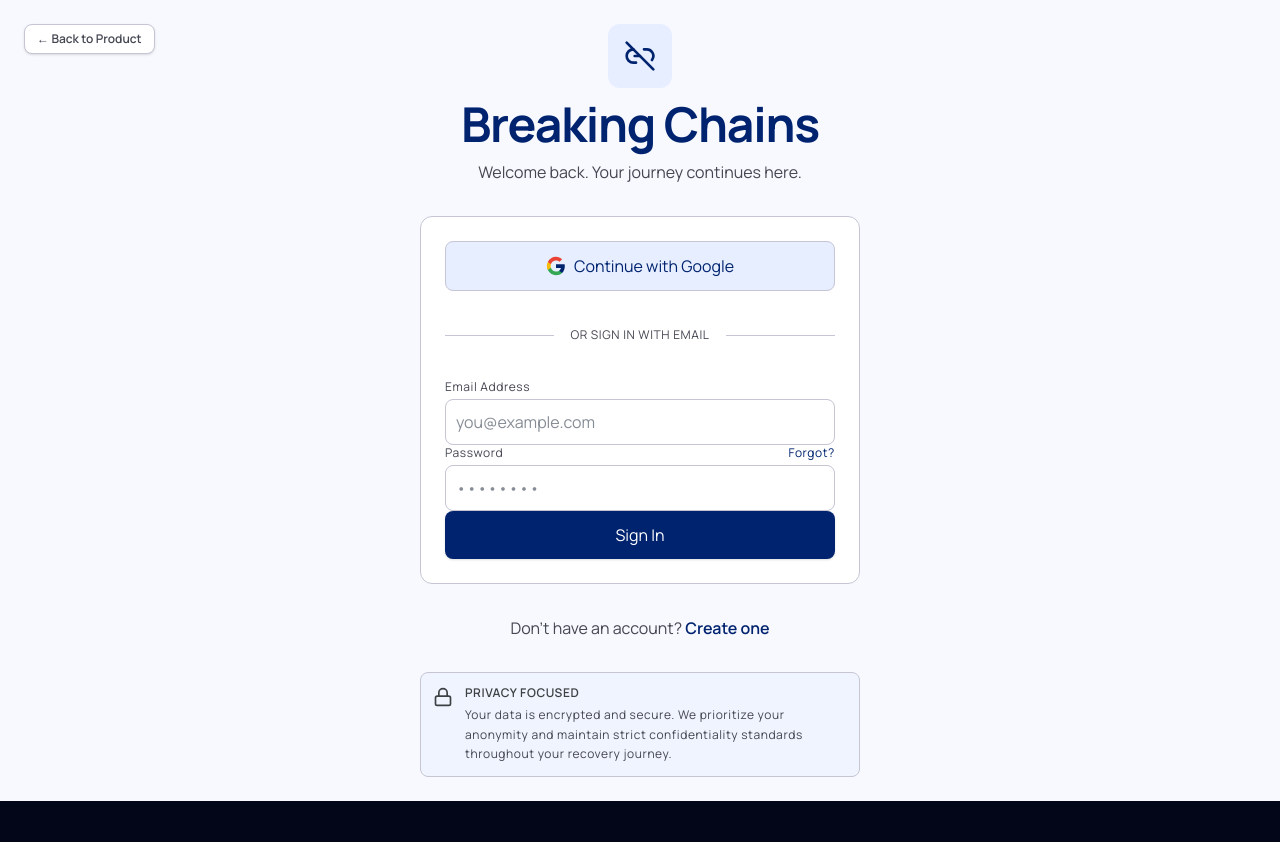
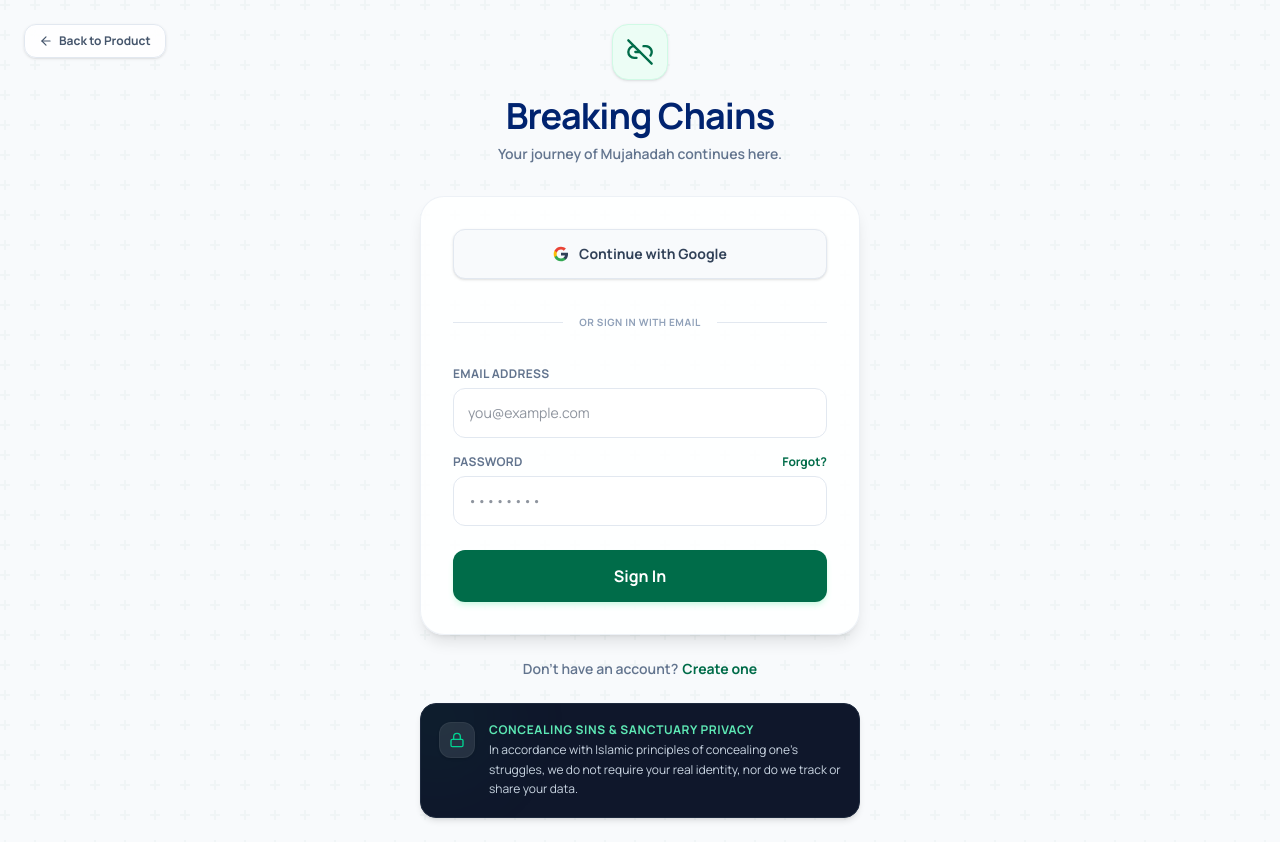
Before and after one commit to Breaking-Chains/breaking-chains-web, a React (Vite) app: page / in a window 1280 px wide. Both pictures are taken after a click on the button "Login". Before the commit the page ends 801 px from the top, so only its background shows below. Built offline with nearby package versions, Linux system fonts and the light colour scheme.

Commit message:
feat: implement AuthPage component with login and registration functionality

```diff
--- /dev/null
+++ b/src/data/authContent.json
@@ -0,0 +1,31 @@
+{
+  "login": {
+    "title": "Conceal & Purify",
+    "subtitle": "Your journey of Mujahadah continues here.",
+    "emailLabel": "Email Address",
+    "passwordLabel": "Password",
+    "submitBtn": "Sign In",
+    "toggleLink": "Create one",
+    "toggleText": "Don't have an account?"
+  },
+  "register": {
+    "title": "Begin Your Journey",
+    "subtitle": "Create an anonymous profile to break your chains.",
+    "fullNameLabel": "Display Name / Handle",
+    "usernameLabel": "Unique Username",
+    "emailLabel": "Email Address",
+    "passwordLabel": "Secure Password",
+    "submitBtn": "Sign Up",
+    "toggleLink": "Sign in",
+    "toggleText": "Already have an account?"
+  },
+  "googleBtn": "Continue with Google",
+  "dividerText": {
+    "login": "or sign in with email",
+    "register": "or sign up with email"
+  },
+  "privacy": {
+    "title": "Concealing Sins & Sanctuary Privacy",
+    "text": "In accordance with Islamic principles of concealing one's struggles, we do not require your real identity, nor do we track or share your data."
+  }
+}
--- /dev/null
+++ b/src/pages/AuthPage.css
@@ -0,0 +1,117 @@
+@reference "../index.css";
+
+.auth-container {
+  @apply min-h-screen flex items-center justify-center p-6 bg-slate-50 text-slate-800 antialiased w-full selection:bg-emerald-500/20 selection:text-emerald-950 font-sans relative overflow-hidden;
+}
+
+.auth-glow-1 {
+  @apply absolute -top-20 -left-20 w-80 h-80 rounded-full bg-emerald-400/10 blur-3xl -z-10 pointer-events-none;
+}
+
+.auth-glow-2 {
+  @apply absolute -bottom-20 -right-20 w-80 h-80 rounded-full bg-blue-400/10 blur-3xl -z-10 pointer-events-none;
+}
+
+.auth-btn-back {
+  @apply absolute top-6 left-6 flex items-center gap-1.5 text-xs font-manrope font-extrabold text-slate-600 hover:text-primary hover:border-slate-300 transition-all cursor-pointer bg-white/80 backdrop-blur-sm border border-slate-200 px-3.5 py-2 rounded-xl shadow-sm outline-none active:scale-95;
+}
+
+.auth-card-wrapper {
+  @apply w-full max-w-[440px] z-10;
+}
+
+.auth-header {
+  @apply text-center mb-8;
+}
+
+.auth-logo-box {
+  @apply inline-flex items-center justify-center w-14 h-14 rounded-2xl bg-emerald-50 text-secondary mb-4 border border-emerald-100 shadow-sm;
+}
+
+.auth-title {
+  @apply font-manrope font-extrabold text-3xl md:text-4xl text-primary tracking-tight;
+}
+
+.auth-subtitle {
+  @apply text-slate-500 mt-2 text-sm font-semibold font-manrope;
+}
+
+.auth-card {
+  @apply bg-white/85 backdrop-blur-md rounded-3xl border border-slate-200/60 p-8 shadow-lg flex flex-col gap-6;
+}
+
+.auth-google-btn {
+  @apply w-full flex items-center justify-center gap-2.5 bg-slate-50 hover:bg-slate-100/80 text-slate-700 font-manrope font-bold py-3.5 px-4 rounded-xl border border-slate-200 transition-all cursor-pointer outline-none active:scale-[0.98] text-sm shadow-sm;
+}
+
+.auth-divider-container {
+  @apply relative flex py-3 items-center;
+}
+
+.auth-divider-line {
+  @apply flex-grow border-t border-slate-200;
+}
+
+.auth-divider-text {
+  @apply flex-shrink-0 mx-4 text-slate-400 font-manrope text-[10px] font-bold uppercase tracking-wider;
+}
+
+.auth-error-banner {
+  @apply p-3.5 rounded-xl bg-rose-50 border border-rose-100 text-rose-600 text-xs font-bold text-center font-manrope flex items-center justify-center gap-1.5;
+}
+
+.auth-form {
+  @apply flex flex-col gap-4 font-manrope;
+}
+
+.auth-form-group {
+  @apply flex flex-col gap-1.5;
+}
+
+.auth-label-row {
+  @apply flex justify-between items-center;
+}
+
+.auth-label {
+  @apply font-manrope text-xs font-bold text-slate-500 uppercase tracking-wide;
+}
+
+.auth-forgot-link {
+  @apply font-manrope text-xs font-bold text-secondary hover:text-emerald-700 transition-colors hover:underline;
+}
+
+.auth-input {
+  @apply w-full bg-white border border-slate-200 text-slate-800 text-sm rounded-xl focus:ring-2 focus:ring-secondary/20 focus:border-secondary block p-3.5 transition-all outline-none;
+}
+
+.auth-submit-btn {
+  @apply w-full text-white bg-secondary hover:bg-emerald-700 focus:ring-4 focus:outline-none focus:ring-emerald-500/10 font-manrope font-bold rounded-xl px-5 py-3.5 text-center transition-all shadow-md shadow-emerald-100 disabled:opacity-50 cursor-pointer outline-none active:scale-[0.98] mt-2;
+}
+
+.auth-toggle-panel {
+  @apply text-center mt-6 font-manrope text-sm text-slate-500 font-semibold;
+}
+
+.auth-toggle-link {
+  @apply text-secondary font-extrabold hover:underline ml-1;
+}
+
+.auth-privacy-banner {
+  @apply mt-6 bg-slate-900 border border-slate-800 text-white rounded-2xl p-4.5 flex items-start gap-3.5 shadow-md relative overflow-hidden;
+}
+
+.auth-privacy-glow {
+  @apply absolute -top-12 -left-12 w-32 h-32 rounded-full bg-emerald-500/5 blur-2xl pointer-events-none;
+}
+
+.auth-privacy-icon-box {
+  @apply w-9 h-9 rounded-xl bg-white/10 text-emerald-400 flex items-center justify-center flex-shrink-0 border border-white/5 shadow-sm;
+}
+
+.auth-privacy-title {
+  @apply font-manrope text-xs font-bold uppercase tracking-wider mb-0.5 text-emerald-300;
+}
+
+.auth-privacy-desc {
+  @apply font-manrope text-xs text-slate-300 leading-relaxed font-medium;
+}
--- a/src/pages/AuthPage.tsx
+++ b/src/pages/AuthPage.tsx
@@ -1,7 +1,9 @@
 import React, { useState } from 'react';
-import { Lock, Link2Off } from 'lucide-react';
+import { Lock, Link2Off, ArrowLeft, AlertTriangle } from 'lucide-react';
 import { useAuth } from '../context/AuthContext';
 import { formatApiErrorMessage } from '../services/apiClient';
+import authContent from '../data/authContent.json';
+import './AuthPage.css';
 
 interface AuthPageProps {
   onBack?: () => void;
@@ -46,75 +48,71 @@ export const AuthPage: React.FC<AuthPageProps> = ({ onBack }) => {
     }
   };
 
+  const currentText = mode === 'login' ? authContent.login : authContent.register;
+  const dividerLabel = mode === 'login' ? authContent.dividerText.login : authContent.dividerText.register;
+
   return (
-    <div className="bg-[#f8f9ff] text-[#0d1c2e] min-h-screen flex items-center justify-center p-container-padding font-body-md text-body-md antialiased w-full selection:bg-[#00236f]/30 relative">
+    <div className="auth-container arabesque-pattern">
+      <div className="auth-glow-1"></div>
+      <div className="auth-glow-2"></div>
+
       {onBack && (
-        <button
-          onClick={onBack}
-          className="absolute top-6 left-6 flex items-center gap-1.5 text-xs font-semibold text-[#444651] hover:text-[#00236f] transition-colors cursor-pointer bg-white border border-[#c5c5d3] px-3 py-1.5 rounded-lg shadow-sm font-manrope outline-none"
-        >
-          ← Back to Product
+        <button onClick={onBack} className="auth-btn-back">
+          <ArrowLeft className="w-3.5 h-3.5" />
+          <span>Back to Product</span>
         </button>
       )}
-      {/* Main Container */}
-      <main className="w-full max-w-[440px] animate-fade-in">
-        {/* Logo & Header */}
-        <div className="text-center mb-stack-lg">
-          <div className="inline-flex items-center justify-center w-16 h-16 rounded-xl bg-[#e6eeff] mb-stack-sm text-[#00236f]">
-            <Link2Off className="w-8 h-8" />
+
+      <main className="auth-card-wrapper animate-fade-in">
+        {/* Header Branding */}
+        <div className="auth-header">
+          <div className="auth-logo-box">
+            <Link2Off className="w-7 h-7" />
           </div>
-          <h1 className="font-manrope font-headline-lg text-headline-lg md:font-display-lg md:text-display-lg text-[#00236f] tracking-tight">
-            Breaking Chains
-          </h1>
-          <p className="text-[#444651] mt-stack-sm font-body-md text-body-md font-manrope">
-            {mode === 'login' ? 'Welcome back. Your journey continues here.' : 'Create an account to begin your journey.'}
-          </p>
+          <h1 className="auth-title">Breaking Chains</h1>
+          <p className="auth-subtitle">{currentText.subtitle}</p>
         </div>
 
-        {/* Login/Auth Card */}
-        <div className="bg-white rounded-xl border border-[#c5c5d3] p-container-padding">
-          {/* Social Login */}
-          <button
-            type="button"
-            onClick={handleGoogleLogin}
-            className="w-full flex items-center justify-center gap-2 bg-[#e6eeff] hover:bg-[#d9e6ff] text-[#00236f] font-body-md text-body-md font-medium py-3 px-4 rounded-lg transition-colors border border-[#c5c5d3] mb-stack-md cursor-pointer font-manrope outline-none"
-          >
-            <svg className="w-5 h-5" viewBox="0 0 24 24">
+        {/* Auth form Panel */}
+        <div className="auth-card">
+
+          {/* Google Login Button */}
+          <button type="button" onClick={handleGoogleLogin} className="auth-google-btn">
+            <svg className="w-4 h-4" viewBox="0 0 24 24">
               <path d="M22.56 12.25c0-.78-.07-1.53-.2-2.25H12v4.26h5.92c-.26 1.37-1.04 2.53-2.21 3.31v2.77h3.57c2.08-1.92 3.28-4.74 3.28-8.09z" fill="currentColor"></path>
               <path d="M12 23c2.97 0 5.46-.98 7.28-2.66l-3.57-2.77c-.98.66-2.23 1.06-3.71 1.06-2.86 0-5.29-1.93-6.16-4.53H2.18v2.84C3.99 20.53 7.7 23 12 23z" fill="#34A853"></path>
               <path d="M5.84 14.09c-.22-.66-.35-1.36-.35-2.09s.13-1.43.35-2.09V7.07H2.18C1.43 8.55 1 10.22 1 12s.43 3.45 1.18 4.93l2.85-2.22.81-.62z" fill="#FBBC05"></path>
               <path d="M12 5.38c1.62 0 3.06.56 4.21 1.64l3.15-3.15C17.45 2.09 14.97 1 12 1 7.7 1 3.99 3.47 2.18 7.07l3.66 2.84c.87-2.6 3.3-4.53 6.16-4.53z" fill="#EA4335"></path>
             </svg>
-            Continue with Google
+            <span>{authContent.googleBtn}</span>
           </button>
 
-          {/* Divider */}
-          <div className="relative flex py-5 items-center mb-stack-md">
-            <div className="flex-grow border-t border-[#c5c5d3]"></div>
-            <span className="flex-shrink-0 mx-4 text-[#444651] font-label-sm text-label-sm uppercase tracking-wider font-manrope">
-              {mode === 'login' ? 'or sign in with email' : 'or sign up with email'}
-            </span>
-            <div className="flex-grow border-t border-[#c5c5d3]"></div>
+          {/* Separation line */}
+          <div className="auth-divider-container">
+            <div className="auth-divider-line"></div>
+            <span className="auth-divider-text">{dividerLabel}</span>
+            <div className="auth-divider-line"></div>
           </div>
 
-          {/* Error Banner */}
+          {/* Validation Alert */}
           {error && (
-            <div className="p-3 mb-stack-md rounded-lg bg-[#ffdad6] border border-[#c5c5d3] text-[#93000a] text-xs font-semibold text-center animate-fade-in font-manrope">
-              ⚠️ {error}
+            <div className="auth-error-banner animate-fade-in">
+              <AlertTriangle className="w-4 h-4 flex-shrink-0" />
+              <span>{error}</span>
             </div>
           )}
 
-          {/* Email Form */}
-          <form onSubmit={handleSubmit} className="space-y-stack-md font-manrope">
+          {/* Input Form Fields */}
+          <form onSubmit={handleSubmit} className="auth-form">
             {mode === 'register' && (
               <>
-                <div>
-                  <label className="block font-label-sm text-label-sm text-[#444651] mb-1" htmlFor="fullName">
-                    Full Name
+                <div className="auth-form-group">
+                  <label className="auth-label" htmlFor="fullName">
+                    {authContent.register.fullNameLabel}
                   </label>
                   <input
-                    className="w-full bg-white border border-[#c5c5d3] text-[#0d1c2e] text-body-md rounded-lg focus:ring-2 focus:ring-[#00236f] focus:border-[#00236f] block p-2.5 transition-all outline-none"
                     id="fullName"
+                    className="auth-input"
                     placeholder="e.g. Alex Smith"
                     type="text"
                     value={fullName}
@@ -123,13 +121,13 @@ export const AuthPage: React.FC<AuthPageProps> = ({ onBack }) => {
                   />
                 </div>
 
-                <div>
-                  <label className="block font-label-sm text-label-sm text-[#444651] mb-1" htmlFor="username">
-                    Username
+                <div className="auth-form-group">
+                  <label className="auth-label" htmlFor="username">
+                    {authContent.register.usernameLabel}
                   </label>
                   <input
-                    className="w-full bg-white border border-[#c5c5d3] text-[#0d1c2e] text-body-md rounded-lg focus:ring-2 focus:ring-[#00236f] focus:border-[#00236f] block p-2.5 transition-all outline-none"
                     id="username"
+                    className="auth-input"
                     placeholder="e.g. alexsmith"
                     type="text"
                     value={username}
@@ -140,13 +138,13 @@ export const AuthPage: React.FC<AuthPageProps> = ({ onBack }) => {
               </>
             )}
 
-            <div>
-              <label className="block font-label-sm text-label-sm text-[#444651] mb-1" htmlFor="email">
-                Email Address
+            <div className="auth-form-group">
+              <label className="auth-label" htmlFor="email">
+                {currentText.emailLabel}
               </label>
               <input
-                className="w-full bg-white border border-[#c5c5d3] text-[#0d1c2e] text-body-md rounded-lg focus:ring-2 focus:ring-[#00236f] focus:border-[#00236f] block p-2.5 transition-all outline-none"
                 id="email"
+                className="auth-input"
                 placeholder="you@example.com"
                 type="email"
                 value={email}
@@ -155,14 +153,14 @@ export const AuthPage: React.FC<AuthPageProps> = ({ onBack }) => {
               />
             </div>
 
-            <div>
-              <div className="flex justify-between items-center mb-1">
-                <label className="block font-label-sm text-label-sm text-[#444651]" htmlFor="password">
-                  Password
+            <div className="auth-form-group">
+              <div className="auth-label-row">
+                <label className="auth-label" htmlFor="password">
+                  {currentText.passwordLabel}
                 </label>
                 {mode === 'login' && (
                   <a
-                    className="font-label-sm text-label-sm text-[#00236f] hover:text-[#001b54] transition-colors hover:underline"
+                    className="auth-forgot-link"
                     href="#"
                     onClick={(e) => {
                       e.preventDefault();
@@ -174,8 +172,8 @@ export const AuthPage: React.FC<AuthPageProps> = ({ onBack }) => {
                 )}
               </div>
               <input
-                className="w-full bg-white border border-[#c5c5d3] text-[#0d1c2e] text-body-md rounded-lg focus:ring-2 focus:ring-[#00236f] focus:border-[#00236f] block p-2.5 transition-all outline-none"
                 id="password"
+                className="auth-input"
                 placeholder="••••••••"
                 type="password"
                 value={password}
@@ -185,67 +183,47 @@ export const AuthPage: React.FC<AuthPageProps> = ({ onBack }) => {
             </div>
 
             <button
-              className="w-full text-white bg-[#00236f] hover:bg-[#001b54] focus:ring-4 focus:outline-none focus:ring-[#00236f]/20 font-body-md text-body-md font-medium rounded-lg px-5 py-3 text-center transition-colors shadow-sm disabled:opacity-50 cursor-pointer outline-none"
+              className="auth-submit-btn"
               type="submit"
               disabled={isLoading}
             >
               {isLoading ? (
                 <span className="flex items-center justify-center gap-2">
                   <span className="w-4 h-4 border-2 border-white border-t-transparent rounded-full animate-spin" />
-                  Processing...
+                  <span>Processing...</span>
                 </span>
               ) : (
-                mode === 'login' ? 'Sign In' : 'Sign Up'
+                <span>{currentText.submitBtn}</span>
               )}
             </button>
           </form>
         </div>
 
-        {/* Registration Link */}
-        <p className="text-center mt-stack-lg font-body-md text-body-md text-[#444651] font-manrope">
-          {mode === 'login' ? (
-            <>
-              Don't have an account?{' '}
+        {/* View Switcher Link */}
+        <p className="auth-toggle-panel">
+          <span>{currentText.toggleText}</span>
           <a
-                className="text-[#00236f] font-semibold hover:underline"
+            className="auth-toggle-link"
             href="#"
             onClick={(e) => {
               e.preventDefault();
-                  setMode('register');
+              setMode(mode === 'login' ? 'register' : 'login');
               setError('');
             }}
           >
-                Create one
+            {currentText.toggleLink}
           </a>
-            </>
-          ) : (
-            <>
-              Already have an account?{' '}
-              <a
-                className="text-[#00236f] font-semibold hover:underline"
-                href="#"
-                onClick={(e) => {
-                  e.preventDefault();
-                  setMode('login');
-                  setError('');
-                }}
-              >
-                Sign in
-              </a>
-            </>
-          )}
         </p>
 
-        {/* Privacy Shield Banner */}
-        <div className="mt-stack-lg bg-[#eff4ff] border border-[#c5c5d3] rounded-lg p-3 flex items-start gap-3">
-          <Lock className="text-[#3d4143] mt-0.5 w-5 h-5 flex-shrink-0" />
+        {/* Privacy Sanctuary Trust Badge */}
+        <div className="auth-privacy-banner">
+          <div className="auth-privacy-glow"></div>
+          <div className="auth-privacy-icon-box">
+            <Lock className="w-4 h-4 text-emerald-400" />
+          </div>
           <div>
-            <p className="font-label-sm text-label-sm text-[#3d4143] font-semibold uppercase tracking-wider mb-1 font-manrope">
-              Privacy Focused
-            </p>
-            <p className="font-label-sm text-label-sm text-[#444651] leading-relaxed font-manrope">
-              Your data is encrypted and secure. We prioritize your anonymity and maintain strict confidentiality standards throughout your recovery journey.
-            </p>
+            <h4 className="auth-privacy-title">{authContent.privacy.title}</h4>
+            <p className="auth-privacy-desc">{authContent.privacy.text}</p>
           </div>
         </div>
       </main>
```
Lines whose indentation alone changed are shown as unchanged.
